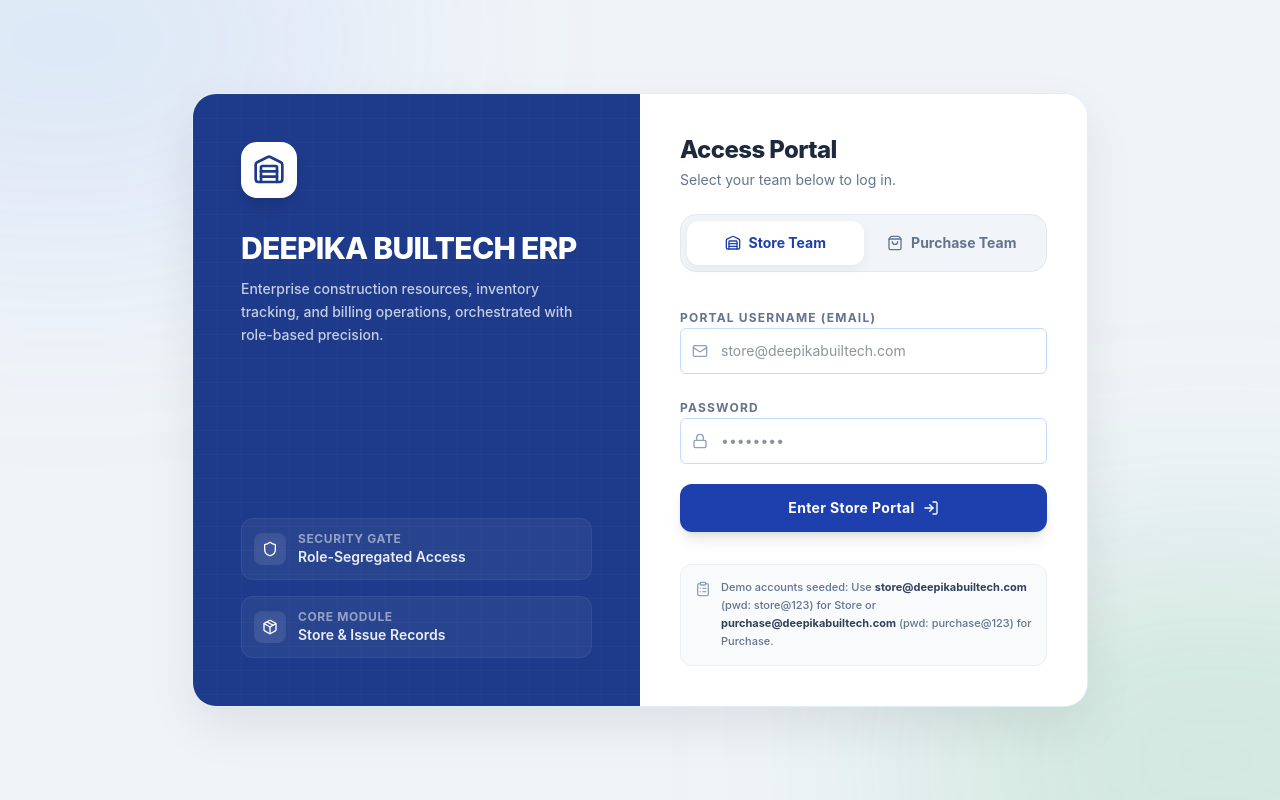
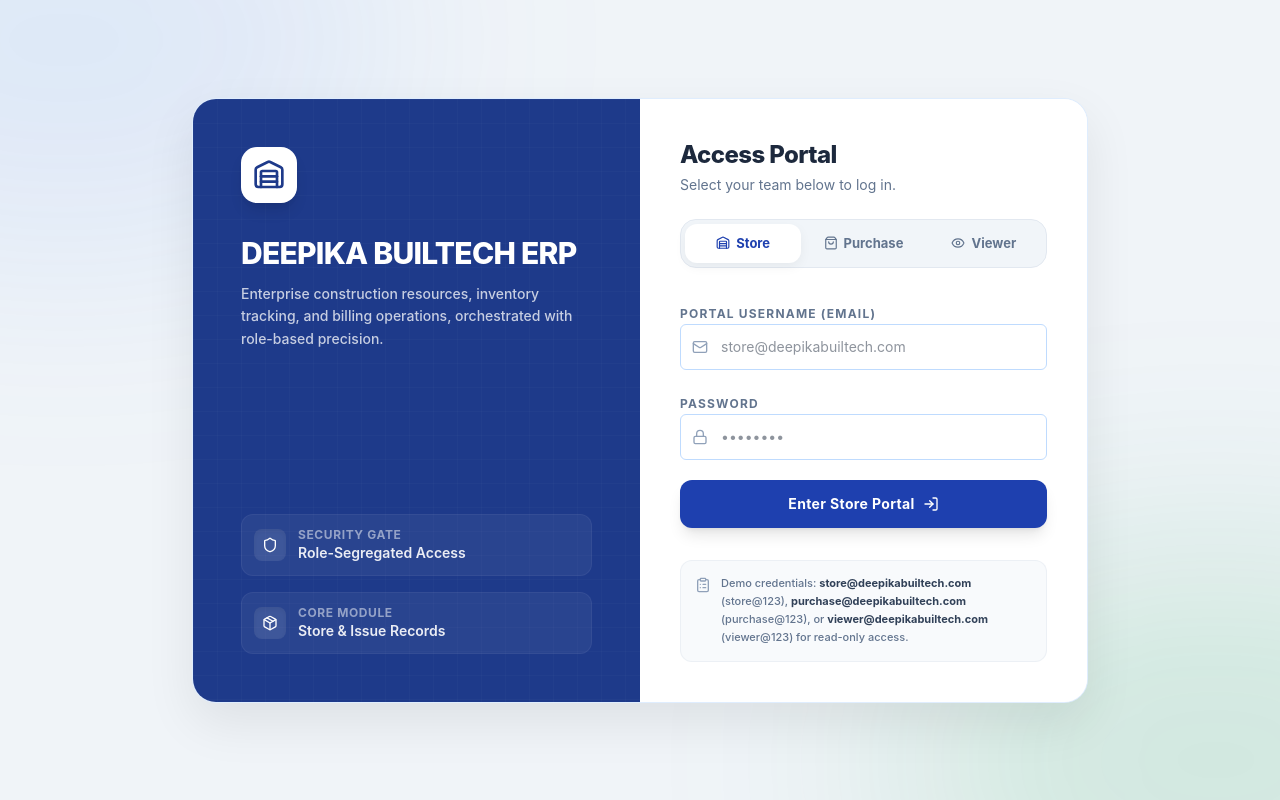
Before and after one commit to deepikabuiltechweb-ux/Deepika-Builtech-erp-, a React (Vite) app in the folder frontend/: page / in a window 1280 px wide. Built offline with nearby package versions, Linux system fonts and the light colour scheme; no server answers.

Commit message:
feat: add Viewer Portal section to Login screen with role-based restriction validation and custom visual styling

```diff
--- a/frontend/src/components/Sidebar.jsx
+++ b/frontend/src/components/Sidebar.jsx
@@ -17,7 +17,8 @@ import {
   X,
   ShieldCheck,
   Store,
-  DownloadCloud
+  DownloadCloud,
+  Eye
 } from 'lucide-react';
 import * as XLSX from 'xlsx';
 import { clsx } from 'clsx';
@@ -112,13 +113,19 @@ export default function Sidebar({ isOpen, toggleSidebar }) {
           <div className="px-6 mb-4">
              <div className="p-3 bg-white/10 rounded-xl flex items-center gap-3">
                 <div className={cn(
-                   "w-8 h-8 rounded-lg flex items-center justify-center",
-                   user?.role === 'admin' ? "bg-success" : "bg-warning"
+                   "w-8 h-8 rounded-lg flex items-center justify-center shrink-0",
+                   user?.role === 'admin' ? "bg-success" : user?.role === 'viewer' ? "bg-sky-500" : "bg-warning"
                 )}>
-                   {user?.role === 'admin' ? <ShieldCheck className="w-5 h-5 text-white" /> : <Store className="w-5 h-5 text-white" />}
+                   {user?.role === 'admin' ? (
+                     <ShieldCheck className="w-5 h-5 text-white" />
+                   ) : user?.role === 'viewer' ? (
+                     <Eye className="w-5 h-5 text-white" />
+                   ) : (
+                     <Store className="w-5 h-5 text-white" />
+                   )}
                 </div>
-                <div>
-                   <p className="text-xs font-bold uppercase tracking-widest opacity-50">{user?.role} Portal</p>
+                <div className="min-w-0">
+                   <p className="text-xs font-bold uppercase tracking-widest opacity-50 truncate">{user?.role} Portal</p>
                    <p className="text-sm font-semibold truncate">{user?.name}</p>
                 </div>
              </div>
--- a/frontend/src/pages/Login.jsx
+++ b/frontend/src/pages/Login.jsx
@@ -1,6 +1,6 @@
 import React, { useState } from 'react';
 import { useApp } from '../context/AppContext';
-import { Warehouse, LogIn, Mail, Lock, Shield, Package, ShoppingBag, ClipboardList, CheckCircle } from 'lucide-react';
+import { Warehouse, LogIn, Mail, Lock, Shield, Package, ShoppingBag, ClipboardList, CheckCircle, Eye } from 'lucide-react';
 import { clsx } from 'clsx';
 import { twMerge } from 'tailwind-merge';
 
@@ -10,7 +10,7 @@ function cn(...inputs) {
 
 export default function Login() {
   const { login, logout } = useApp();
-  const [portal, setPortal] = useState('store'); // 'store' or 'purchase'
+  const [portal, setPortal] = useState('store'); // 'store', 'purchase', or 'viewer'
   const [email, setEmail] = useState('');
   const [password, setPassword] = useState('');
   const [error, setError] = useState('');
@@ -32,13 +32,17 @@ export default function Login() {
         const isUserAdmin = storedUser.role === 'admin';
         const isUserStore = storedUser.role === 'store_team';
         const isUserPurchase = storedUser.role === 'purchase_team';
+        const isUserViewer = storedUser.role === 'viewer';
 
         if (portal === 'store' && !isUserStore && !isUserAdmin) {
           logout();
-          setError('Access Denied: This account is not authorized for the Store Team portal. Please log in through the Purchase Team portal.');
+          setError('Access Denied: This account is not authorized for the Store Team portal. Please select the correct portal.');
         } else if (portal === 'purchase' && !isUserPurchase && !isUserAdmin) {
           logout();
-          setError('Access Denied: This account is not authorized for the Purchase Team portal. Please log in through the Store Team portal.');
+          setError('Access Denied: This account is not authorized for the Purchase Team portal. Please select the correct portal.');
+        } else if (portal === 'viewer' && !isUserViewer && !isUserAdmin) {
+          logout();
+          setError('Access Denied: This account is not authorized for the View Only Portal. Please select the correct portal.');
         }
       }
     } else {
@@ -56,7 +60,7 @@ export default function Login() {
         {/* Branding Side */}
         <div className={cn(
           "md:w-1/2 p-12 text-white flex flex-col justify-between transition-all duration-700 relative",
-          portal === 'store' ? "bg-primary-dark" : "bg-slate-900"
+          portal === 'store' ? "bg-primary-dark" : portal === 'purchase' ? "bg-slate-900" : "bg-sky-950"
         )}>
           {/* Subtle grid pattern background */}
           <div className="absolute inset-0 bg-[linear-gradient(to_right,#ffffff05_1px,transparent_1px),linear-gradient(to_bottom,#ffffff05_1px,transparent_1px)] bg-[size:24px_24px]"></div>
@@ -64,9 +68,9 @@ export default function Login() {
           <div className="relative z-10">
             <div className={cn(
               "w-14 h-14 rounded-2xl flex items-center justify-center mb-8 shadow-lg transition-transform hover:scale-105 duration-300",
-              portal === 'store' ? "bg-white text-primary-dark" : "bg-white text-slate-900"
+              portal === 'store' ? "bg-white text-primary-dark" : portal === 'purchase' ? "bg-white text-slate-900" : "bg-white text-sky-950"
             )}>
-              {portal === 'store' ? <Warehouse className="w-8 h-8" /> : <ShoppingBag className="w-8 h-8" />}
+              {portal === 'store' ? <Warehouse className="w-8 h-8" /> : portal === 'purchase' ? <ShoppingBag className="w-8 h-8" /> : <Eye className="w-8 h-8" />}
             </div>
             <h1 className="text-3xl font-extrabold tracking-tight mb-3">DEEPIKA BUILTECH ERP</h1>
             <p className="text-white/75 leading-relaxed text-sm font-medium">
@@ -87,7 +91,7 @@ export default function Login() {
               <div>
                 <p className="text-xs font-bold uppercase tracking-wider text-white/50">Core Module</p>
                 <p className="text-sm font-semibold text-white/90">
-                  {portal === 'store' ? 'Store & Issue Records' : 'Purchase Orders & Financials'}
+                  {portal === 'store' ? 'Store & Issue Records' : portal === 'purchase' ? 'Purchase Orders & Financials' : 'System View Only & Reports'}
                 </p>
               </div>
             </div>
@@ -102,7 +106,7 @@ export default function Login() {
           </div>
 
           {/* Portal Tabs Selector */}
-          <div className="grid grid-cols-2 p-1.5 bg-slate-100 rounded-2xl mb-8 relative border border-slate-200">
+          <div className="grid grid-cols-3 p-1 bg-slate-100 rounded-2xl mb-8 relative border border-slate-200 gap-1">
             <button
               type="button"
               onClick={() => {
@@ -110,14 +114,14 @@ export default function Login() {
                 setError('');
               }}
               className={cn(
-                "py-3 rounded-xl text-sm font-bold flex items-center justify-center gap-2 transition-all duration-300",
+                "py-2.5 rounded-xl text-[13px] font-bold flex items-center justify-center gap-1.5 transition-all duration-300",
                 portal === 'store'
                   ? "bg-white text-primary shadow-[0_4px_12px_rgba(0,0,0,0.05)]"
                   : "text-slate-500 hover:text-slate-800"
               )}
             >
-              <Warehouse className="w-4 h-4" />
-              Store Team
+              <Warehouse className="w-3.5 h-3.5" />
+              Store
             </button>
             <button
               type="button"
@@ -126,14 +130,30 @@ export default function Login() {
                 setError('');
               }}
               className={cn(
-                "py-3 rounded-xl text-sm font-bold flex items-center justify-center gap-2 transition-all duration-300",
+                "py-2.5 rounded-xl text-[13px] font-bold flex items-center justify-center gap-1.5 transition-all duration-300",
                 portal === 'purchase'
                   ? "bg-slate-900 text-white shadow-[0_4px_12px_rgba(0,0,0,0.15)]"
                   : "text-slate-500 hover:text-slate-800"
               )}
             >
-              <ShoppingBag className="w-4 h-4" />
-              Purchase Team
+              <ShoppingBag className="w-3.5 h-3.5" />
+              Purchase
+            </button>
+            <button
+              type="button"
+              onClick={() => {
+                setPortal('viewer');
+                setError('');
+              }}
+              className={cn(
+                "py-2.5 rounded-xl text-[13px] font-bold flex items-center justify-center gap-1.5 transition-all duration-300",
+                portal === 'viewer'
+                  ? "bg-sky-950 text-white shadow-[0_4px_12px_rgba(0,0,0,0.15)]"
+                  : "text-slate-500 hover:text-slate-800"
+              )}
+            >
+              <Eye className="w-3.5 h-3.5" />
+              Viewer
             </button>
           </div>
 
@@ -146,7 +166,7 @@ export default function Login() {
                   type="email"
                   required
                   className="input-field pl-10 py-3 text-sm focus:border-slate-400"
-                  placeholder={portal === 'store' ? "store@deepikabuiltech.com" : "purchase@deepikabuiltech.com"}
+                  placeholder={portal === 'store' ? "store@deepikabuiltech.com" : portal === 'purchase' ? "purchase@deepikabuiltech.com" : "viewer@deepikabuiltech.com"}
                   value={email}
                   onChange={(e) => setEmail(e.target.value)}
                 />
@@ -180,14 +200,18 @@ export default function Login() {
               className={cn(
                 "w-full py-3.5 rounded-xl font-bold text-sm tracking-wide shadow-lg hover:shadow-xl transition-all duration-300 flex items-center justify-center gap-2",
                 loading ? "opacity-90 cursor-not-allowed" : "",
-                portal === 'store' ? "bg-primary text-white hover:bg-primary-dark" : "bg-slate-900 text-white hover:bg-slate-800"
+                portal === 'store'
+                  ? "bg-primary text-white hover:bg-primary-dark"
+                  : portal === 'purchase'
+                    ? "bg-slate-900 text-white hover:bg-slate-800"
+                    : "bg-sky-950 text-white hover:bg-sky-900"
               )}
             >
               {loading ? (
                 <div className="w-5 h-5 border-2 border-white border-t-transparent rounded-full animate-spin"></div>
               ) : (
                 <>
-                  <span>Enter {portal === 'store' ? 'Store Portal' : 'Purchase Portal'}</span>
+                  <span>Enter {portal === 'store' ? 'Store Portal' : portal === 'purchase' ? 'Purchase Portal' : 'Viewer Portal'}</span>
                   <LogIn className="w-4 h-4" />
                 </>
               )}
@@ -198,7 +222,7 @@ export default function Login() {
           <div className="mt-8 p-3.5 bg-slate-50 rounded-xl border border-slate-200/50 flex items-start gap-2.5">
             <ClipboardList className="w-4 h-4 text-slate-400 mt-0.5 shrink-0" />
             <p className="text-[11px] text-slate-500 leading-relaxed font-medium">
-              Demo accounts seeded: Use <span className="font-bold text-slate-700">store@deepikabuiltech.com</span> (pwd: store@123) for Store or <span className="font-bold text-slate-700">purchase@deepikabuiltech.com</span> (pwd: purchase@123) for Purchase.
+              Demo credentials: <span className="font-bold text-slate-700">store@deepikabuiltech.com</span> (store@123), <span className="font-bold text-slate-700">purchase@deepikabuiltech.com</span> (purchase@123), or <span className="font-bold text-slate-700">viewer@deepikabuiltech.com</span> (viewer@123) for read-only access.
             </p>
           </div>
         </div>
```
